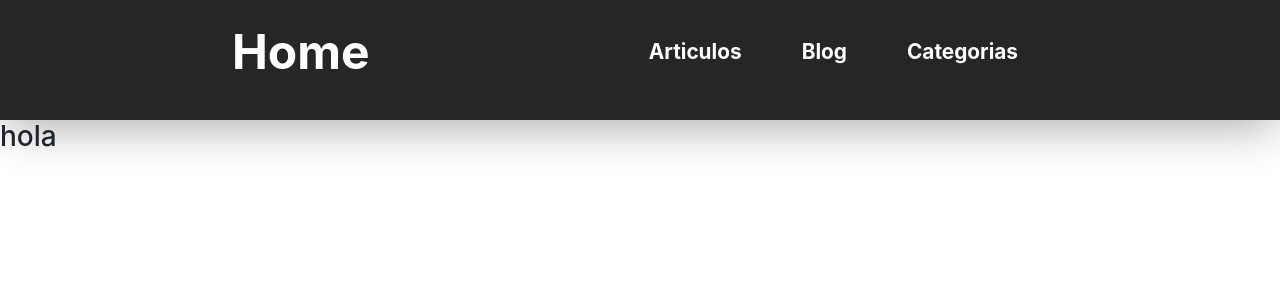
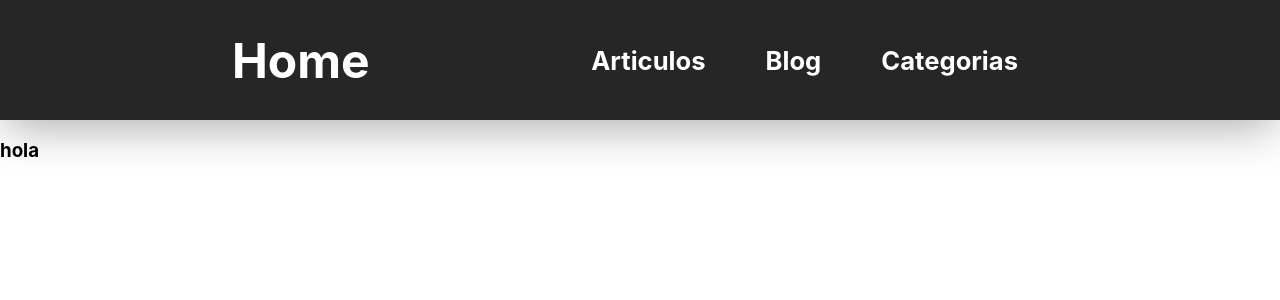
Before and after one commit to todoparaelstreaming/todoparaelstreaming, a React (Create React App) app: page / in a window 1280 px wide. Shown: the top 300 px of the page. Built offline with nearby package versions, Linux system fonts and the light colour scheme.

Commit message:
se removieron los estilos de bootstrap que causaban interferencia en el nav

```diff
--- a/src/components/navbar.css
+++ b/src/components/navbar.css
@@ -30,7 +30,7 @@
 }
 
 .brand p:hover {
-    color: #f16522;
+    color:#0554f2;
 }
 
 .brand a {
@@ -57,7 +57,7 @@
 }
 
 .navbar-options p {
-    font-size: 1.3em;
+    font-size: 1.6em;
     font-weight: bold;
     padding: 0 30px 0 30px;
     color: white;
--- a/src/index.js
+++ b/src/index.js
@@ -1,7 +1,6 @@
 import React from 'react';
 import ReactDOM from 'react-dom';
 import './index.css';
-import 'bootstrap/dist/css/bootstrap.min.css'
 import App from './App';
 
 ReactDOM.render(
```
